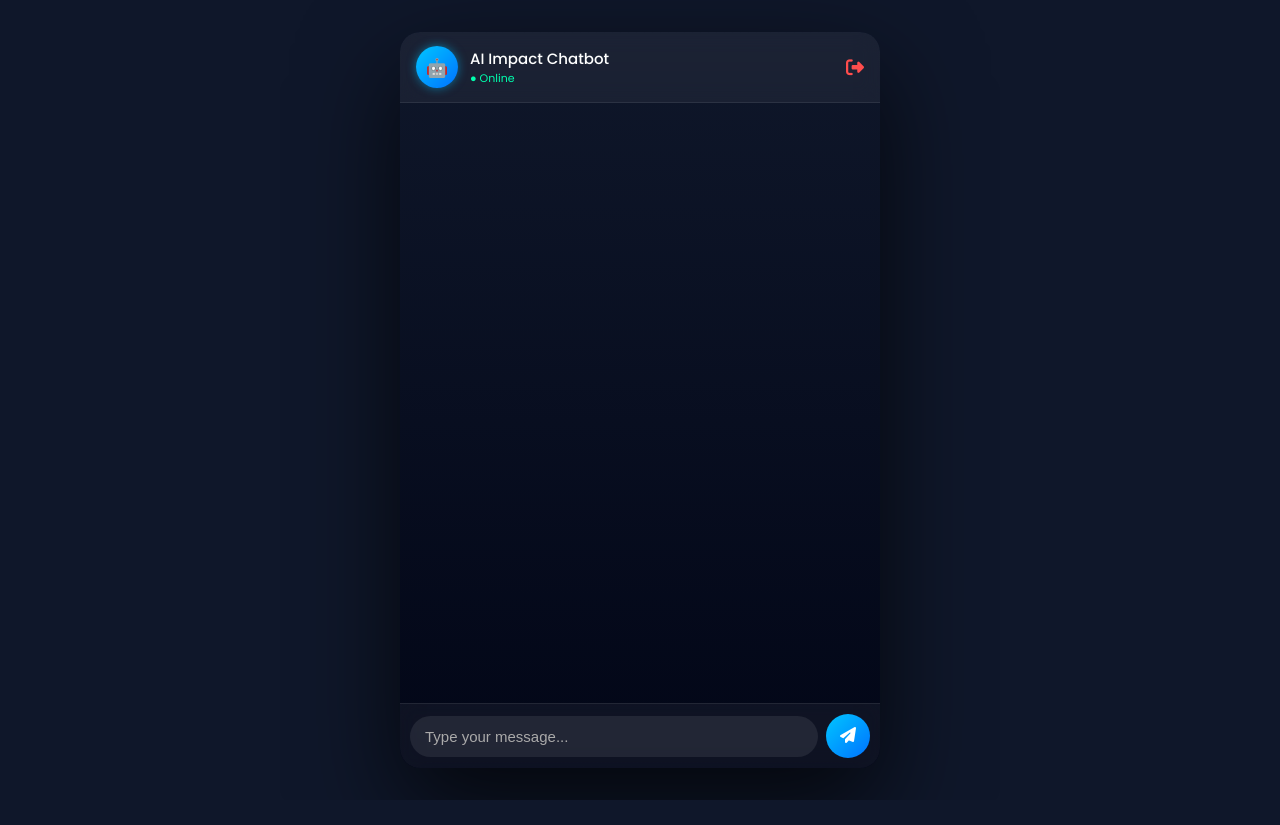
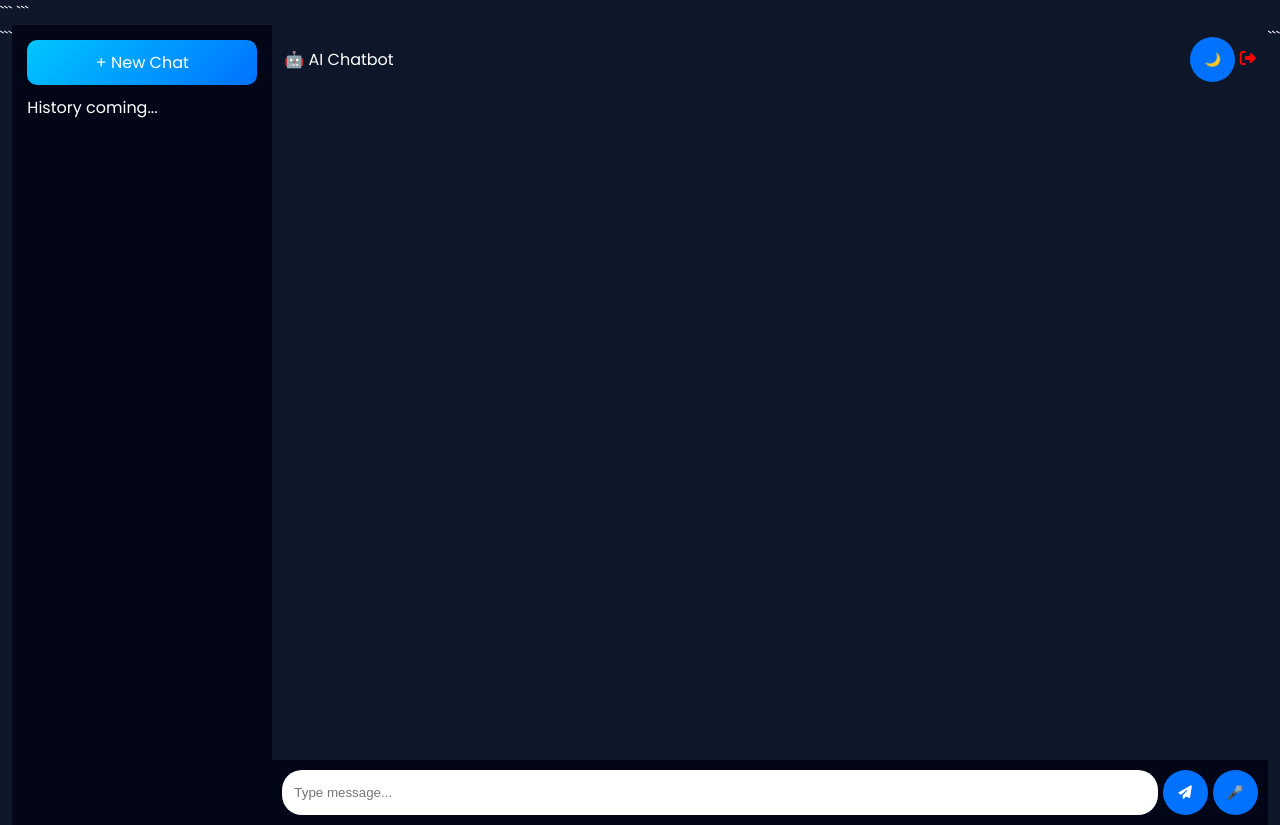
Before and after one commit to Krutik1997/ai-impact-chatbot, a FastAPI app: template templates/chat.html in a window 1280 px wide. Before the commit the page ends 800 px from the top, so only its background shows below. Run offline with FastAPI, Linux system fonts and the light colour scheme; the template is opened without the code that fills it, so the values that code supplies are empty.

Commit message:
Update chat.html for improved styling and features

````diff
--- a/templates/chat.html
+++ b/templates/chat.html
@@ -1,260 +1,254 @@
-<!DOCTYPE html><html lang="en">
+<!DOCTYPE html>
+
+<html lang="en">
 <head>
-    <title>AI Chatbot</title>
-    <meta name="viewport" content="width=device-width, initial-scale=1.0"><!-- Fonts & Icons -->
+    <title>AI Chatbot Pro</title>
+    <meta name="viewport" content="width=device-width, initial-scale=1.0">
+
+```
+<!-- Fonts + Icons -->
 <link href="https://fonts.googleapis.com/css2?family=Poppins:wght@300;400;500;600&display=swap" rel="stylesheet">
 <link rel="stylesheet" href="https://cdnjs.cloudflare.com/ajax/libs/font-awesome/6.5.0/css/all.min.css">
 
 <style>
-    * {
-        box-sizing: border-box;
-        -webkit-tap-highlight-color: transparent;
+    * { box-sizing: border-box; }
+
+    body {
+        margin: 0;
+        font-family: 'Poppins', sans-serif;
+        background: #0f172a;
+        color: white;
     }
 
-    html, body {
-        margin: 0;
-        height: 100%;
-        font-family: 'Poppins', sans-serif;
-        background: #0f172a;
+    .app {
+        display: flex;
+        height: 100dvh;
     }
 
-    /* APP WRAPPER (DESKTOP CENTERING) */
-    .app {
-        height: 100vh;
-        display: flex;
-        justify-content: center;
-        align-items: center;
+    /* SIDEBAR */
+    .sidebar {
+        width: 260px;
+        background: #020617;
+        padding: 15px;
+        display: none;
+        flex-direction: column;
     }
 
-    /* MAIN CHAT CONTAINER */
+    @media(min-width: 900px){
+        .sidebar { display: flex; }
+    }
+
+    .new-chat {
+        background: linear-gradient(135deg,#00c6ff,#0072ff);
+        padding: 10px;
+        border-radius: 10px;
+        text-align: center;
+        cursor: pointer;
+        margin-bottom: 10px;
+    }
+
+    /* CHAT */
     .chat-container {
-        width: 100%;
-        max-width: 480px;
-        height: 100vh;
+        flex: 1;
         display: flex;
         flex-direction: column;
-        background: linear-gradient(180deg, #0f172a, #020617);
         position: relative;
-        overflow: hidden;
-    }
-
-    /* DESKTOP MODE */
-    @media (min-width: 768px) {
-        .chat-container {
-            height: 92vh;
-            border-radius: 20px;
-            box-shadow: 0 40px 100px rgba(0,0,0,0.7);
-        }
     }
 
     /* HEADER */
     .header {
-        padding: 14px 16px;
-        color: white;
+        padding: 12px;
+        background: rgba(15,23,42,0.9);
         display: flex;
         justify-content: space-between;
         align-items: center;
-        background: rgba(255,255,255,0.05);
         backdrop-filter: blur(10px);
-        border-bottom: 1px solid rgba(255,255,255,0.08);
-        position: sticky;
-        top: 0;
-        z-index: 10;
     }
 
-    .header-left {
-        display: flex;
-        align-items: center;
-        gap: 12px;
-    }
-
-    .avatar {
-        width: 42px;
-        height: 42px;
-        border-radius: 50%;
-        background: linear-gradient(135deg, #00c6ff, #0072ff);
-        display: flex;
-        align-items: center;
-        justify-content: center;
-        font-size: 18px;
-        box-shadow: 0 0 10px rgba(0,198,255,0.5);
-    }
-
-    .title {
-        font-size: 15px;
-        font-weight: 500;
-    }
-
-    .status {
-        font-size: 11px;
-        color: #00ffae;
-    }
-
-    .logout {
-        color: #ff4d4d;
-        font-size: 18px;
-    }
-
-    /* CHAT AREA */
+    /* CHAT BOX */
     .chat-box {
         flex: 1;
         overflow-y: auto;
         padding: 15px;
         display: flex;
         flex-direction: column;
-        gap: 6px;
     }
 
-    /* MESSAGE */
     .message {
         max-width: 75%;
-        display: flex;
-        flex-direction: column;
-        animation: fadeIn 0.25s ease;
+        margin: 5px 0;
     }
 
     .user { align-self: flex-end; }
     .bot { align-self: flex-start; }
 
     .bubble {
-        padding: 12px 15px;
-        border-radius: 16px;
-        font-size: 14px;
-        line-height: 1.4;
+        padding: 12px;
+        border-radius: 15px;
     }
 
     .user .bubble {
-        background: linear-gradient(135deg, #00c6ff, #0072ff);
-        color: white;
-        border-bottom-right-radius: 5px;
+        background: linear-gradient(135deg,#00c6ff,#0072ff);
     }
 
     .bot .bubble {
-        background: rgba(255,255,255,0.92);
-        color: #111;
-        border-bottom-left-radius: 5px;
-    }
-
-    .time {
-        font-size: 10px;
-        opacity: 0.5;
-        margin-top: 3px;
+        background: #e5e7eb;
+        color: black;
     }
 
     /* INPUT */
     .input-area {
         display: flex;
-        align-items: center;
         padding: 10px;
-        background: rgba(255,255,255,0.05);
-        backdrop-filter: blur(10px);
-        border-top: 1px solid rgba(255,255,255,0.08);
-        position: sticky;
-        bottom: 0;
+        background: #020617;
     }
 
     input {
         flex: 1;
-        padding: 12px 15px;
-        border-radius: 25px;
+        padding: 12px;
+        border-radius: 20px;
         border: none;
-        outline: none;
-        background: rgba(255,255,255,0.08);
-        color: white;
-        font-size: 15px;
-    }
-
-    input::placeholder {
-        color: #aaa;
     }
 
     button {
-        margin-left: 8px;
-        width: 44px;
-        height: 44px;
+        margin-left: 5px;
+        border: none;
         border-radius: 50%;
-        border: none;
-        background: linear-gradient(135deg, #00c6ff, #0072ff);
+        width: 45px;
+        height: 45px;
+        background: #0072ff;
         color: white;
-        font-size: 16px;
-        cursor: pointer;
     }
 
-    button:active {
-        transform: scale(0.95);
+    /* TYPING DOTS */
+    .typing {
+        display: flex;
+        gap: 4px;
     }
 
-    /* SCROLL */
-    .chat-box::-webkit-scrollbar {
-        width: 4px;
+    .typing span {
+        width: 6px;
+        height: 6px;
+        background: gray;
+        border-radius: 50%;
+        animation: blink 1.4s infinite;
     }
 
-    .chat-box::-webkit-scrollbar-thumb {
-        background: #00c6ff;
-    }
+    .typing span:nth-child(2){ animation-delay: .2s;}
+    .typing span:nth-child(3){ animation-delay: .4s;}
 
-    /* ANIMATION */
-    @keyframes fadeIn {
-        from { opacity: 0; transform: translateY(8px); }
-        to { opacity: 1; transform: translateY(0); }
+    @keyframes blink {
+        0%,80%,100%{ opacity: 0;}
+        40%{ opacity: 1;}
     }
 
 </style>
+```
 
-</head><body><div class="app">
-<div class="chat-container"><!-- HEADER -->
+</head>
+
+<body>
+
+<div class="app">
+
+```
+<!-- SIDEBAR -->
+<div class="sidebar">
+    <div class="new-chat">+ New Chat</div>
+    <div>History coming...</div>
+</div>
+
+<!-- CHAT -->
+<div class="chat-container">
+
     <div class="header">
-    <div class="header-left">
-        <div class="avatar">🤖</div>
+        <div>🤖 AI Chatbot</div>
         <div>
-            <div class="title">AI Impact Chatbot</div>
-            <div class="status">● Online</div>
+            <button onclick="toggleTheme()">🌙</button>
+            <a href="/logout" style="color:red;"><i class="fa fa-sign-out-alt"></i></a>
         </div>
     </div>
 
-    <a href="/logout" class="logout">
-        <i class="fa fa-sign-out-alt"></i>
-    </a>
+    <div class="chat-box" id="chatBox"></div>
+
+    <div class="input-area">
+        <input id="msgInput" placeholder="Type message...">
+        <button onclick="sendMessage()"><i class="fa fa-paper-plane"></i></button>
+        <button onclick="startVoice()">🎤</button>
     </div>
 
-<!-- CHAT -->
-<div class="chat-box" id="chatBox">
-    {% for sender, message, time in chat_history %}
-        <div class="message {{ sender }}">
-            <div class="bubble">{{ message }}</div>
-            <div class="time">{{ time }}</div>
 </div>
-    {% endfor %}
+```
+
 </div>
 
-<!-- INPUT -->
-<form method="POST" class="input-area" onsubmit="return showTyping()">
-    <input type="text" name="message" id="msgInput" placeholder="Type your message..." required>
-    <button type="submit"><i class="fa fa-paper-plane"></i></button>
-</form>
-
-</div>
-</div><script>
+<script>
 const box = document.getElementById("chatBox");
 
-    window.onload = () => {
+function addMessage(text, sender){
+    let div = document.createElement("div");
+    div.className = "message " + sender;
+    div.innerHTML = `<div class="bubble">${text}</div>`;
+    box.appendChild(div);
     box.scrollTop = box.scrollHeight;
-    };
+}
 
-    function showTyping() {
+async function sendMessage(){
+    let input = document.getElementById("msgInput");
+    let msg = input.value;
+    if(!msg) return;
+
+    addMessage(msg, "user");
+    input.value = "";
+
     let typing = document.createElement("div");
     typing.className = "message bot";
-        typing.innerHTML = `<div class="bubble">Typing...</div>`;
+    typing.innerHTML = `<div class="bubble"><div class="typing"><span></span><span></span><span></span></div></div>`;
     box.appendChild(typing);
-        box.scrollTop = box.scrollHeight;
-        return true;
+
+    let res = await fetch("/chat", {
+        method: "POST",
+        headers: {"Content-Type":"application/json"},
+        body: JSON.stringify({message: msg})
+    });
+
+    let data = await res.json();
+    typing.remove();
+
+    typeEffect(data.reply);
 }
 
-    document.getElementById("msgInput").addEventListener("keypress", function(e) {
-        if (e.key === "Enter") {
-            e.preventDefault();
-            this.form.submit();
+function typeEffect(text){
+    let i = 0;
+    let div = document.createElement("div");
+    div.className = "message bot";
+    div.innerHTML = `<div class="bubble"></div>`;
+    box.appendChild(div);
+
+    let bubble = div.querySelector(".bubble");
+
+    let interval = setInterval(()=>{
+        bubble.innerHTML += text.charAt(i);
+        i++;
+        box.scrollTop = box.scrollHeight;
+        if(i >= text.length) clearInterval(interval);
+    },20);
 }
-    });
-</script></body>
+
+/* DARK MODE */
+function toggleTheme(){
+    document.body.classList.toggle("light");
+}
+
+/* VOICE INPUT */
+function startVoice(){
+    let rec = new (window.SpeechRecognition || window.webkitSpeechRecognition)();
+    rec.start();
+    rec.onresult = e => {
+        document.getElementById("msgInput").value = e.results[0][0].transcript;
+    }
+}
+</script>
+
+</body>
 </html>
````
Lines whose indentation alone changed are shown as unchanged.
